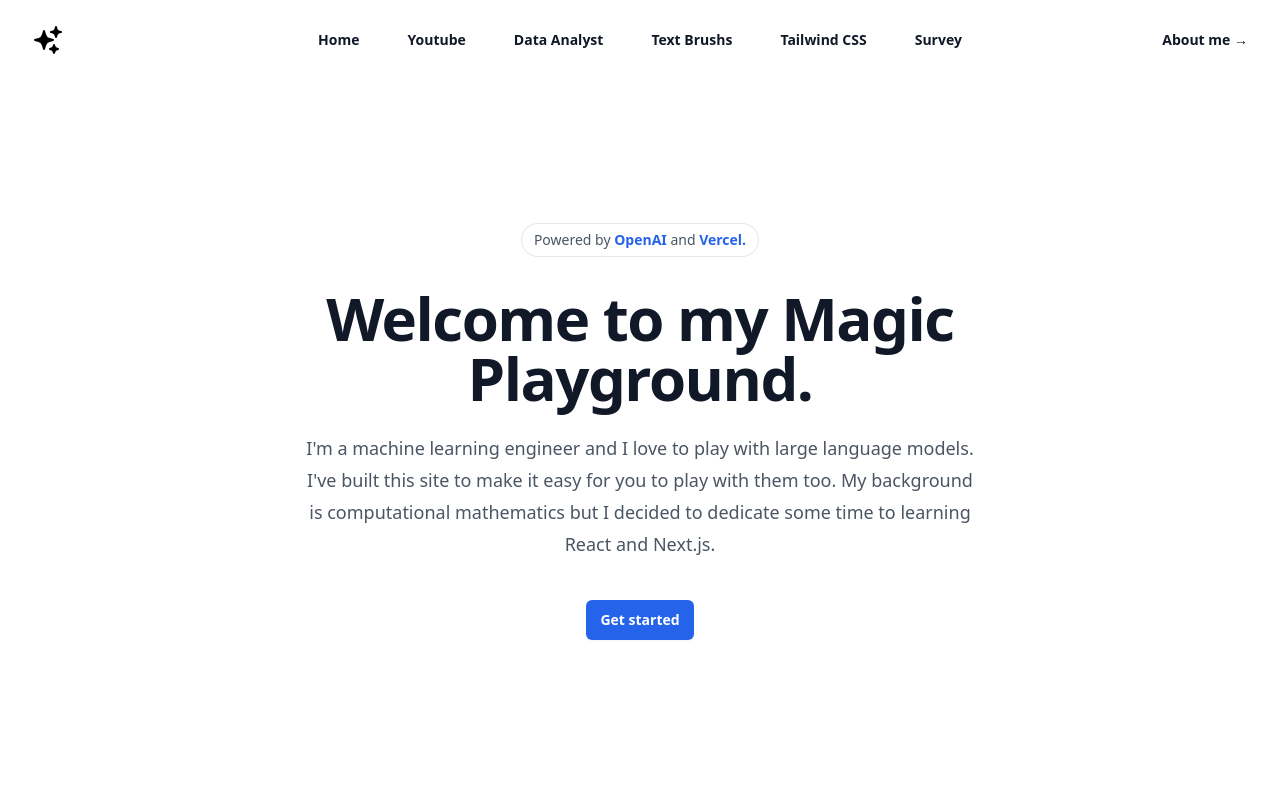
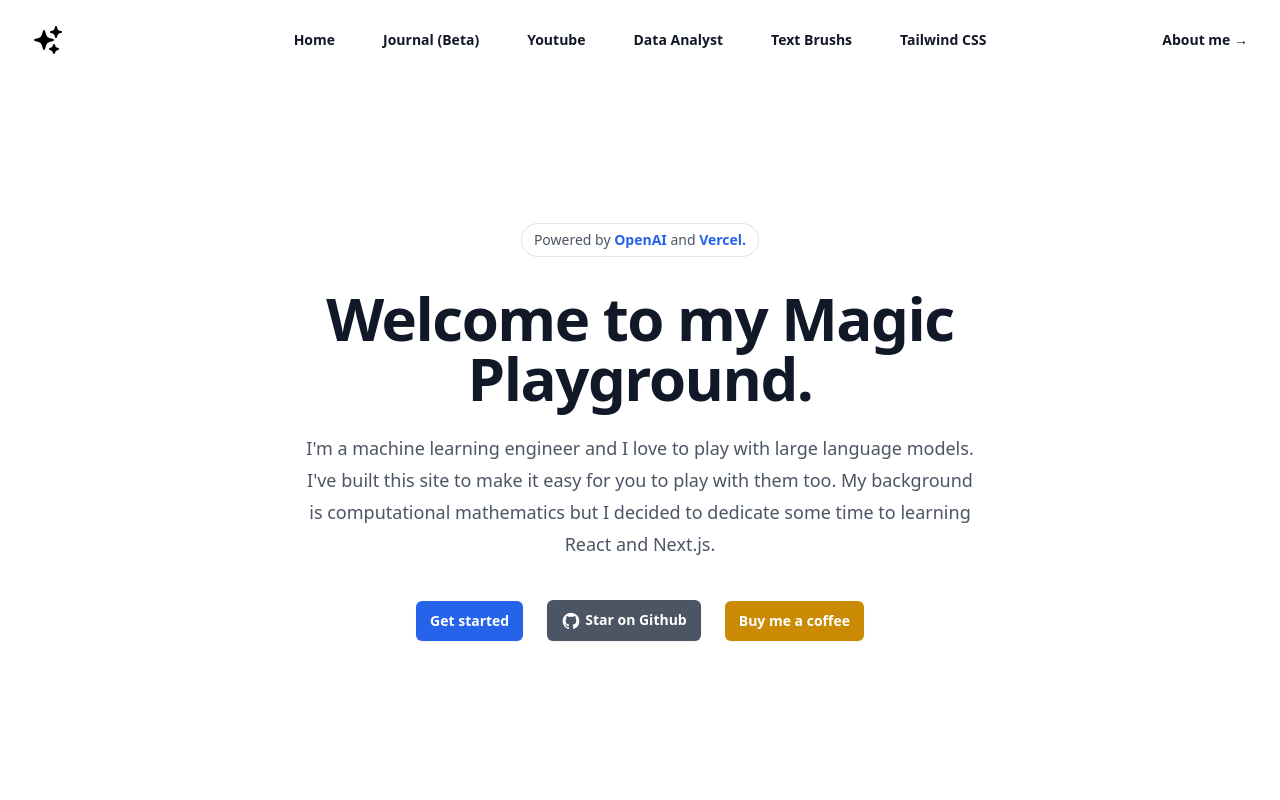
Before and after one commit to jxnl/magic-text, a Next.js app in the folder magic-text/: page / in a window 1280 px wide. Shown: the top 800 px of the page. Built offline with nearby package versions, Linux system fonts and the light colour scheme.

Commit message:
add journal and coffee button

```diff
--- a/magic-text/src/app/components/Hero.tsx
+++ b/magic-text/src/app/components/Hero.tsx
@@ -39,6 +39,32 @@ export default function Home() {
           >
             Get started
           </a>
+          <a
+            href="https://www.github.com/jxnl/magic-text"
+            target={"_blank"}
+            className="rounded-md bg-gray-600 px-3.5 py-2.5 text-sm font-semibold text-white shadow-sm hover:bg-grey-500 focus-visible:outline focus-visible:outline-2 focus-visible:outline-offset-2 focus-visible:outline-blue-600"
+          >
+            <svg
+              fill="currentColor"
+              viewBox="0 0 24 24"
+              className="w-5 h-5 inline mr-1"
+              aria-hidden={true}
+            >
+              <path
+                fillRule="evenodd"
+                d="M12 2C6.477 2 2 6.484 2 12.017c0 4.425 2.865 8.18 6.839 9.504.5.092.682-.217.682-.483 0-.237-.008-.868-.013-1.703-2.782.605-3.369-1.343-3.369-1.343-.454-1.158-1.11-1.466-1.11-1.466-.908-.62.069-.608.069-.608 1.003.07 1.531 1.032 1.531 1.032.892 1.53 2.341 1.088 2.91.832.092-.647.35-1.088.636-1.338-2.22-.253-4.555-1.113-4.555-4.951 0-1.093.39-1.988 1.029-2.688-.103-.253-.446-1.272.098-2.65 0 0 .84-.27 2.75 1.026A9.564 9.564 0 0112 6.844c.85.004 1.705.115 2.504.337 1.909-1.296 2.747-1.027 2.747-1.027.546 1.379.202 2.398.1 2.651.64.7 1.028 1.595 1.028 2.688 0 3.848-2.339 4.695-4.566 4.943.359.309.678.92.678 1.855 0 1.338-.012 2.419-.012 2.747 0 .268.18.58.688.482A10.019 10.019 0 0022 12.017C22 6.484 17.522 2 12 2z"
+                clipRule="evenodd"
+              />
+            </svg>
+            Star on Github
+          </a>
+          <a
+            href="https://www.buymeacoffee.com/jxnl"
+            target={"_blank"}
+            className="rounded-md bg-yellow-600 px-3.5 py-2.5 text-sm font-semibold text-white shadow-sm hover:bg-yellow-500 focus-visible:outline focus-visible:outline-2 focus-visible:outline-offset-2 focus-visible:outline-yellow-600"
+          >
+            Buy me a coffee
+          </a>
         </div>
       </div>
     </div>
--- a/magic-text/src/app/components/links.tsx
+++ b/magic-text/src/app/components/links.tsx
@@ -1,5 +1,5 @@
 import {
-  ChatBubbleLeftRightIcon,
+  ChatBubbleBottomCenterTextIcon,
   CircleStackIcon,
   CodeBracketIcon,
   DocumentIcon,
@@ -14,6 +14,12 @@ export const navigation = [
     desc: "Home where you can find the other pages.",
     icon: HomeIcon,
     hide: true,
+  },
+  {
+    name: "Journal (Beta)",
+    href: "https://jrnl.jxnl.co",
+    desc: "Conversational life coach which writes your daily journal. It has a long term memory of who you are and its designed to help you achieve your goals and live a better life. Asks you thoughtful questions and helps you reflect on your day.",
+    icon: ChatBubbleBottomCenterTextIcon,
   },
   {
     name: "Youtube",
@@ -39,10 +45,4 @@ export const navigation = [
     desc: "Create HTML divs with natural language, powered by tailwindcss.",
     icon: CodeBracketIcon,
   },
-  {
-    name: "Survey",
-    href: "/demo/survey",
-    desc: "Conversational agent helps users complete surveys and store data.",
-    icon: ChatBubbleLeftRightIcon,
-  },
 ];
```
